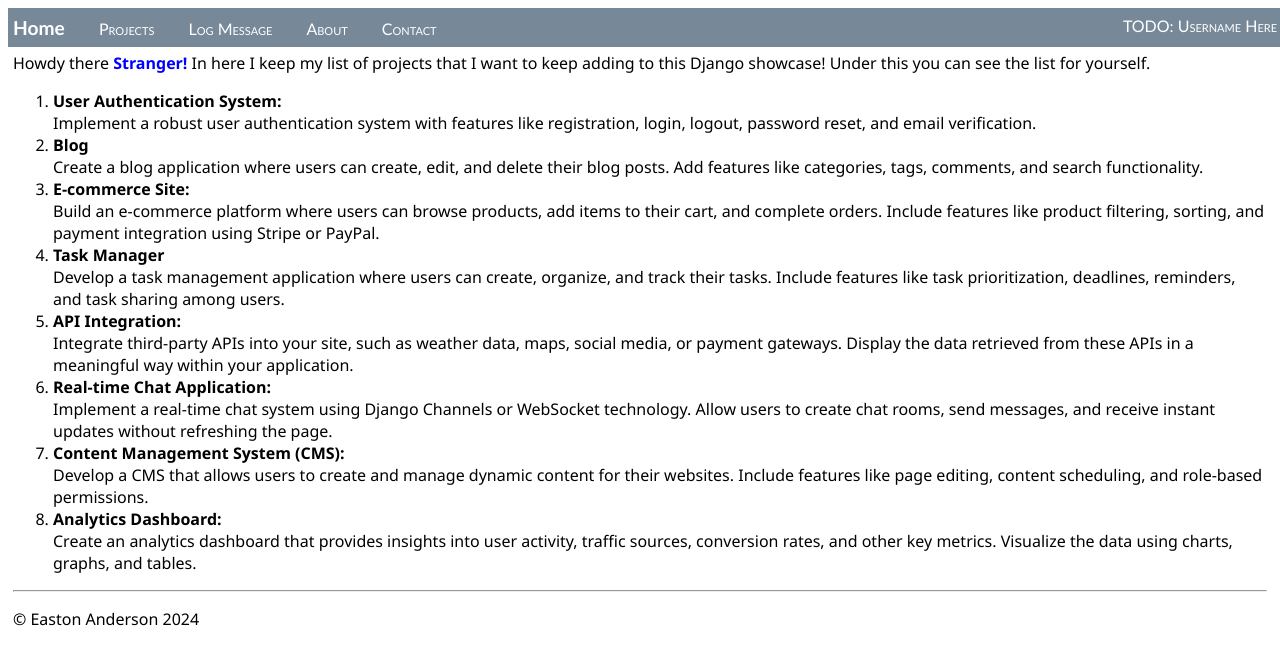
After one commit to EastonA01/Django-Large-Display-Showcase, a Django app: page /projects/ in a window 1280 px wide. The commit adds this page. Shown: the top 665 px of the page. Run offline with Django 5.2, Linux system fonts and the light colour scheme.

Commit message:
Added more TODOS and Project Page

```diff
--- a/hello/static/hello/site.css
+++ b/hello/static/hello/site.css
@@ -9,6 +9,10 @@
     font-family: 'Trebuchet MS', 'Lucida Sans Unicode', 'Lucida Grande', 'Lucida Sans', Arial, sans-serif;
     color: white;
     padding: 8px 5px 8px 5px;
+    align-items: center;
+    justify-content: center;
+    width: 100%;
+    align-content: center;
 }
 
 .navbar a {
@@ -31,6 +35,10 @@
     font-family:'Segoe UI', Tahoma, Geneva, Verdana, sans-serif;
 }
 
+ul.projects_list {
+    list-style-type: none;
+}
+
 input[name=message] {
     width: 80%;
 }
--- a/hello/templates/hello/layout.html
+++ b/hello/templates/hello/layout.html
@@ -9,10 +9,14 @@
 
 <body>
 <div class="navbar">
-    <a href="{% url 'home' %}" class="navbar-brand">Home</a>
-    <a href="{% url 'log' %}" class="navbar-item">Log Message</a>
-    <a href="{% url 'about' %}" class="navbar-item">About</a>
-    <a href="{% url 'contact' %}" class="navbar-item">Contact</a>
+    <div>
+        <a href="{% url 'home' %}" class="navbar-brand">Home</a>
+        <a href="{% url 'projects' %}" class="navbar-item">Projects</a>
+        <a href="{% url 'log' %}" class="navbar-item">Log Message</a>
+        <a href="{% url 'about' %}" class="navbar-item">About</a>
+        <a href="{% url 'contact' %}" class="navbar-item">Contact</a>
+        <a class="navbar-item" style="float:right"> TODO: Username Here </a>
+    </div>
 </div>
 
 <div class="body-content">
@@ -20,7 +24,7 @@
     {% endblock %}
     <hr/>
     <footer>
-        <p>&copy; 2024</p>
+        <p>&copy; Easton Anderson 2024</p>
     </footer>
 </div>
 </body>
--- /dev/null
+++ b/hello/templates/hello/projects.html
@@ -0,0 +1,21 @@
+{% extends "hello/layout.html" %}
+{% block title %}
+Projects
+{% endblock %}
+{% block content %}
+<div>
+    Howdy there <span class="message">Stranger!</span> In here I keep my list of projects that I want to keep adding to this Django showcase! Under this you can see the list for yourself.
+</div>
+<div>
+    <ol>
+        <li><strong>User Authentication System:</strong><br>Implement a robust user authentication system with features like registration, login, logout, password reset, and email verification.</li>
+        <li><strong>Blog</strong><br>Create a blog application where users can create, edit, and delete their blog posts. Add features like categories, tags, comments, and search functionality.</li>
+        <li><strong>E-commerce Site:</strong><br>Build an e-commerce platform where users can browse products, add items to their cart, and complete orders. Include features like product filtering, sorting, and payment integration using Stripe or PayPal.</li>
+        <li><strong>Task Manager</strong><br>Develop a task management application where users can create, organize, and track their tasks. Include features like task prioritization, deadlines, reminders, and task sharing among users.</li>
+        <li><strong>API Integration:</strong><br>Integrate third-party APIs into your site, such as weather data, maps, social media, or payment gateways. Display the data retrieved from these APIs in a meaningful way within your application.</li>
+        <li><strong>Real-time Chat Application:</strong><br>Implement a real-time chat system using Django Channels or WebSocket technology. Allow users to create chat rooms, send messages, and receive instant updates without refreshing the page.</li>
+        <li><strong>Content Management System (CMS):</strong><br>Develop a CMS that allows users to create and manage dynamic content for their websites. Include features like page editing, content scheduling, and role-based permissions.</li>
+        <li><strong>Analytics Dashboard:</strong><br>Create an analytics dashboard that provides insights into user activity, traffic sources, conversion rates, and other key metrics. Visualize the data using charts, graphs, and tables.</li>
+    </ol>
+</div>
+{% endblock %}
--- a/hello/urls.py
+++ b/hello/urls.py
@@ -10,7 +10,7 @@ home_list_view = views.HomeListView.as_view(
 
 urlpatterns = [
     path("", home_list_view, name="home"),
-    path("hello/<name>", views.hello_there, name="hello_there"),
+    path("projects/", views.projects, name="projects"),
     path("about/", views.about, name="about"),
     path("contact/", views.contact, name="contact"),
     path("log/", views.log_message, name="log"),
--- a/hello/views.py
+++ b/hello/views.py
@@ -22,16 +22,9 @@ def about(request):
 def contact(request):
     return render(request, "hello/contact.html")
 
-def hello_there(request, name):
-    print(request.build_absolute_uri()) #optional
-    return render(
-        request,
-        'hello/hello_there.html',
-        {
-            'name': name,
-            'date': datetime.now()
-        }
-    )
+def projects(request):
+    # print(request.build_absolute_uri()) #optional
+    return render(request, "hello/projects.html")
 
 def log_message(request):
     form = LogMessageForm(request.POST or None)
--- a/web_project/settings.py
+++ b/web_project/settings.py
@@ -11,6 +11,7 @@ https://docs.djangoproject.com/en/5.0/ref/settings/
 """
 
 from pathlib import Path
+import os
 
 # Build paths inside the project like this: BASE_DIR / 'subdir'.
 BASE_DIR = Path(__file__).resolve().parent.parent
@@ -118,6 +119,8 @@ USE_TZ = True
 
 STATIC_URL = 'static/'
 
+STATIC_ROOT = BASE_DIR / 'static_collected'
+
 # Default primary key field type
 # https://docs.djangoproject.com/en/5.0/ref/settings/#default-auto-field
 
```
Also changed, not shown: hello/templates/hello/hello_there.html (deleted, +0 -12 lines), 1 other file.
